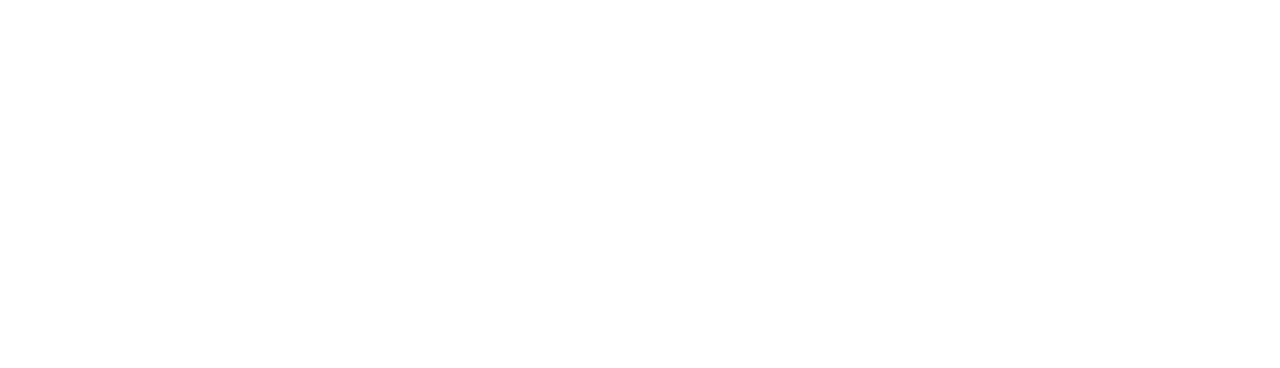
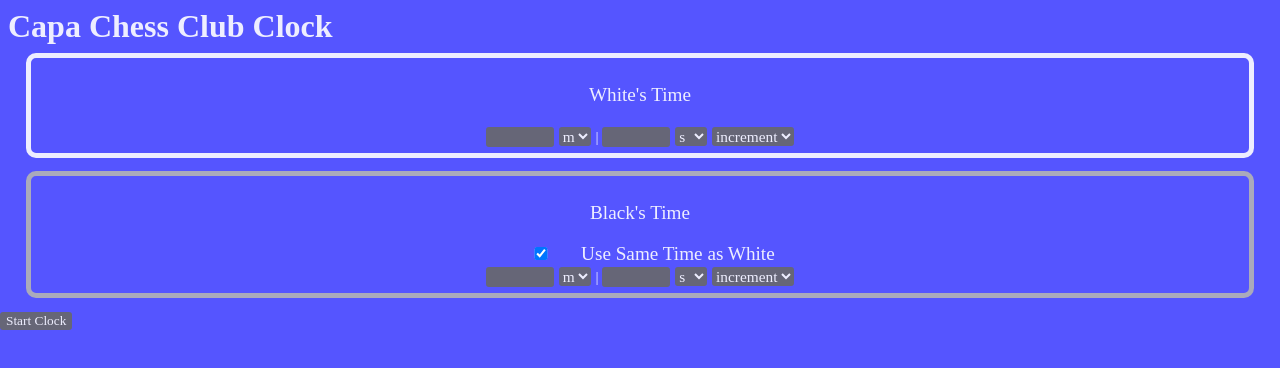
Before and after one commit to lraj23/chessclock, a plain HTML site: page index.html in a window 1280 px wide. Drawn offline with Linux system fonts and the light colour scheme; a web font is replaced by a local one.

Commit message:
created HTML content; CSS styles

```diff
--- /dev/null
+++ b/index.css
@@ -0,0 +1,57 @@
+@import url('https://fonts.googleapis.com/css2?family=Nova+Mono&display=swap');
+
+body {
+	margin: 0;
+	background-color: #55f;
+	color: #eef;
+	font-family: "Nova Mono";
+}
+
+input,
+button,
+select {
+	background-color: #667;
+	border: none;
+	border-radius: 3px;
+	color: #eef;
+	font-family: "Nova Mono";
+}
+
+#title {
+	margin: 1vh;
+}
+
+div.timeset.section {
+	text-align: center;
+	width: 96vw;
+	border: 5px solid #eef;
+	border-radius: 10px;
+	margin: 0 2vw 1vw 2vw;
+	padding: 0.5vw 2vw 0.5vw 2vw;
+	box-sizing: border-box;
+	font-size: 1.5vw;
+}
+
+div.timeset.section.w {
+	border-color: #eef;
+}
+
+div.timeset.section.b {
+	border-color: #aab;
+}
+
+div.timeset.section input,
+div.timeset.section button,
+div.timeset.section select,
+div.timeset.section .space,
+div.timeset.section .pipe {
+	font-size: 1.2vw;
+}
+
+input {
+	width: 5vw;
+}
+
+#begin {
+	color: #eef;
+}
--- a/index.html
+++ b/index.html
@@ -3,9 +3,58 @@
 	<head>
 		<meta charset="UTF-8">
 		<meta name="viewport" content="width=device-width, initial-scale=1.0">
-		<title>Chess Clock</title>
+		<link rel="stylesheet" type="text/css" href="./index.css">
+		<title>CCCC</title>
 	</head>
 	<body>
-
+		<h1 id="title">Capa Chess Club Clock</h1>
+		<div class="w timeset section">
+			<p class="w label">White's Time</p>
+			<input type="number" min="0" class="w initial">
+			<span class="w space"> </span>
+			<select class="w init units">
+				<option value="hours">h</option>
+				<option value="minutes" selected>m</option>
+				<option value="seconds">s</option>
+			</select>
+			<span class="w pipe"> | </span>
+			<input type="number" min="0" class="w increment">
+			<span class="w space"> </span>
+			<select class="w incr units">
+				<option value="minutes">m</option>
+				<option value="seconds" selected>s</option>
+			</select>
+			<span class="w space"> </span>
+			<select class="w incrordel">
+				<option value="increment" selected>increment</option>
+				<option value="delay">delay</option>
+			</select>
+		</div>
+		<div class="b timeset section">
+			<p class="b label">Black's Time</p>
+			<input id="sameTime" type="checkbox" checked>
+			<label for="sameTime">Use Same Time as White</label><br>
+			<input type="number" min="0" class="b initial">
+			<span class="b space"> </span>
+			<select class="b init units">
+				<option value="hours">h</option>
+				<option value="minutes" selected>m</option>
+				<option value="seconds">s</option>
+			</select>
+			<span class="b pipe"> | </span>
+			<input type="number" min="0" class="b increment">
+			<span class="b space"> </span>
+			<select class="b incr units">
+				<option value="minutes">m</option>
+				<option value="seconds" selected>s</option>
+			</select>
+			<span class="b space"> </span>
+			<select class="b incrordel">
+				<option value="increment" selected>increment</option>
+				<option value="delay">delay</option>
+			</select>
+		</div>
+		<button id="begin">Start Clock</button>
+		<script src="index.js"></script>
 	</body>
 </html>
```
